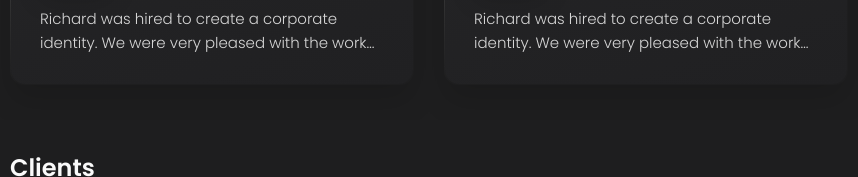
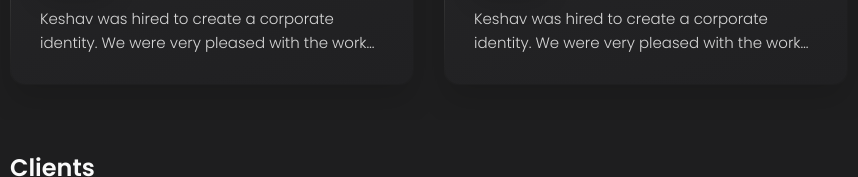
Before and after one commit to 09KeshavMittal/personal-portfolio-master, a plain HTML site: page index.html in a window 1280 px wide. Shown: the part 917-1094 px from the top of the page, 361-1219 px from the left. Drawn offline with nearby package versions, Linux system fonts and the light colour scheme.

Commit message:
testimonial names of developer

```diff
--- a/index.html
+++ b/index.html
@@ -324,7 +324,7 @@
 
                 <div class="testimonials-text" data-testimonials-text>
                   <p>
-                    Richard was hired to create a corporate identity. We were very pleased with the work done. She has a
+                    Keshav was hired to create a corporate identity. We were very pleased with the work done. She has a
                     lot of experience
                     and is very concerned about the needs of client. Lorem ipsum dolor sit amet, ullamcous cididt
                     consectetur adipiscing
@@ -346,7 +346,7 @@
 
                 <div class="testimonials-text" data-testimonials-text>
                   <p>
-                    Richard was hired to create a corporate identity. We were very pleased with the work done. She has a
+                    Keshav was hired to create a corporate identity. We were very pleased with the work done. She has a
                     lot of experience
                     and is very concerned about the needs of client. Lorem ipsum dolor sit amet, ullamcous cididt
                     consectetur adipiscing
@@ -368,7 +368,7 @@
 
                 <div class="testimonials-text" data-testimonials-text>
                   <p>
-                    Richard was hired to create a corporate identity. We were very pleased with the work done. She has a
+                    Keshav was hired to create a corporate identity. We were very pleased with the work done. She has a
                     lot of experience
                     and is very concerned about the needs of client. Lorem ipsum dolor sit amet, ullamcous cididt
                     consectetur adipiscing
@@ -390,7 +390,7 @@
 
                 <div class="testimonials-text" data-testimonials-text>
                   <p>
-                    Richard was hired to create a corporate identity. We were very pleased with the work done. She has a
+                    Keshav was hired to create a corporate identity. We were very pleased with the work done. She has a
                     lot of experience
                     and is very concerned about the needs of client. Lorem ipsum dolor sit amet, ullamcous cididt
                     consectetur adipiscing
@@ -436,7 +436,7 @@
 
               <div data-modal-text>
                 <p>
-                  Richard was hired to create a corporate identity. We were very pleased with the work done. She has a
+                  Keshav was hired to create a corporate identity. We were very pleased with the work done. She has a
                   lot of experience
                   and is very concerned about the needs of client. Lorem ipsum dolor sit amet, ullamcous cididt
                   consectetur adipiscing
```
